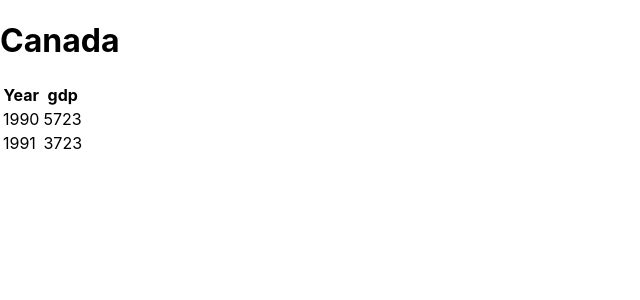
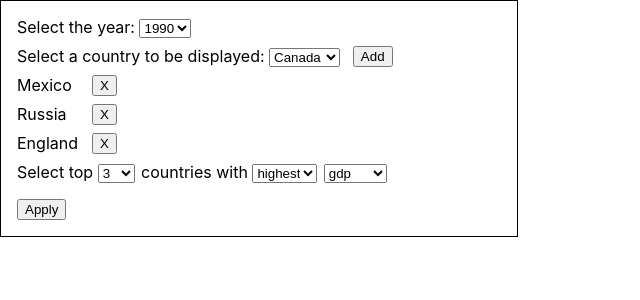
Before and after one commit to markarko/gdpro, a React (Create React App) app in the folder client/: page / in a window 1280 px wide. Shown: the top 300 px of the page, without its empty margins (0-640 px from the left). Built offline with nearby package versions, Linux system fonts and the light colour scheme; no server answers.

Commit message:
Add styling and structure to filters

```diff
--- a/client/src/App.js
+++ b/client/src/App.js
@@ -1,9 +1,11 @@
-import DataDisplay from './components/DataDisplay';
+import MapFilters from './components/filters/map/MapFilters';
 
 function App() {
+  const years = [1990, 1991, 1992, 1993, 1994, 1995];
+  const countries = ['Canada', 'Ukraine', 'Mexico', 'Russia', 'England'];
   return (
     <div className="App">
-      <DataDisplay />
+      <MapFilters years={years} countries={countries}/>
     </div>
   );
 }
--- /dev/null
+++ b/client/src/components/filters/map/MapFilters.css
@@ -0,0 +1,9 @@
+.MapFilters {
+    width: 500px;
+    padding: 1vh;
+    border: 1px solid black;
+}
+
+.MapFilters > * {
+    margin: 1vh;
+}
--- a/client/src/components/filters/map_filters/MapFilters.js
+++ b/client/src/components/filters/map/MapFilters.js
@@ -1,8 +1,8 @@
 import './MapFilters.css';
 import Select from '../Select';
-import CountryFilter from '../country_filter/CountryFilter';
+import CountryFilter from '../country/CountryFilter';
 import SelectedCountries from '../selected_countries/SelectedCountries';
-import TopCountriesFilter from '../TopCountriesFilter';
+import TopCountriesFilter from '../top_countries/TopCountriesFilter';
 
 export default function MapFilters({ years, countries }) {
   return(
@@ -11,6 +11,7 @@
       <CountryFilter countries={countries} />
       <SelectedCountries countries={countries.slice(2)}/>
       <TopCountriesFilter />
+      <button>Apply</button>
     </div>
   );
 }
--- a/client/src/components/filters/map_filters/MapFilters.css
+++ /dev/null
@@ -1,3 +0,0 @@
-.MapFilters {
-    width: 500px;
-}
--- a/client/src/components/filters/selected_countries/SelectedCountries.css
+++ b/client/src/components/filters/selected_countries/SelectedCountries.css
@@ -2,6 +2,8 @@
     display: flex;
     flex-direction: column;
     width: 20%;
+    gap: 1vh;
+
 }
 
 .SelectedCountry {
--- /dev/null
+++ b/client/src/components/filters/top_countries/TopCountriesFilter.css
@@ -0,0 +1,4 @@
+.TopCountriesFilter {
+    display: flex;
+    gap: 0.5vw;
+}
--- a/client/src/components/filters/TopCountriesFilter.js
+++ b/client/src/components/filters/top_countries/TopCountriesFilter.js
@@ -1,4 +1,5 @@
-import Select from './Select';
+import './TopCountriesFilter.css';
+import Select from '../Select';
 
 export default function TopCountriesFilter() {
   const topRange = [3, 4, 5, 6, 7, 8, 9, 10];
@@ -6,7 +7,7 @@
   const values = ['gdp', 'protein'];
 
   return (
-    <div>
+    <div className="TopCountriesFilter">
       <Select options={topRange} labelText="Select top " />
       <Select options={variations} labelText=" countries with " />
       <Select options={values} labelText="" />
```
Also changed, not shown: client/src/components/filters/country/CountryFilter.css (renamed from client/src/components/filters/country_filter/CountryFilter.css), client/src/components/filters/country/CountryFilter.js (renamed from client/src/components/filters/country_filter/CountryFilter.js).
